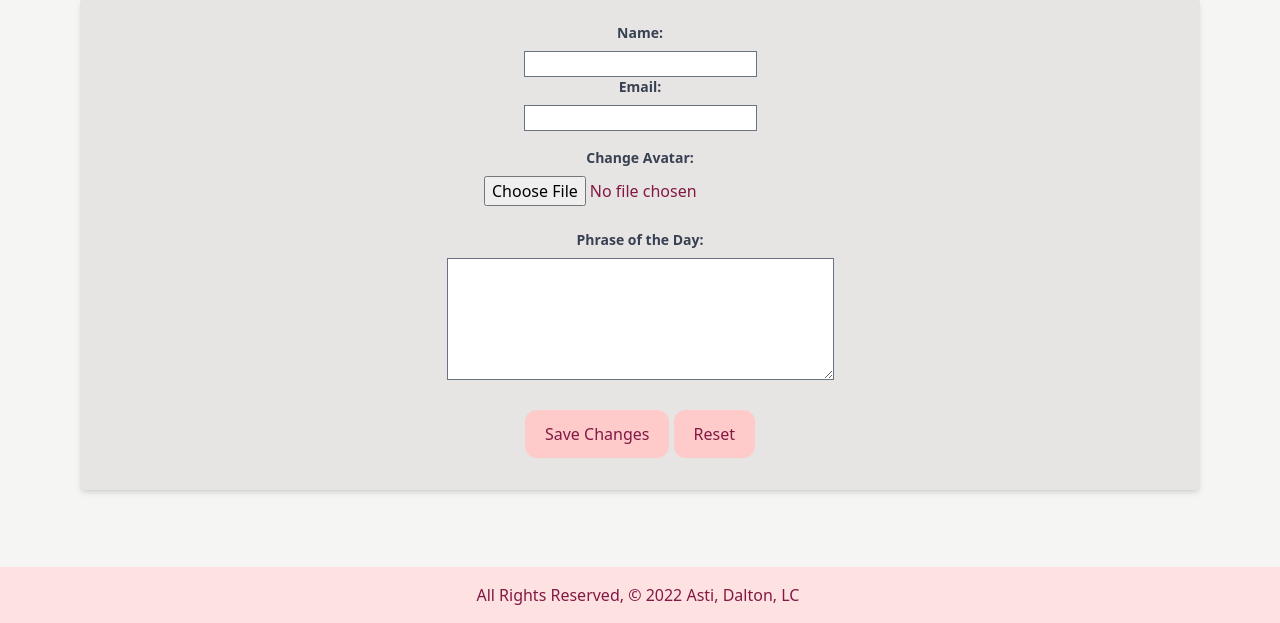
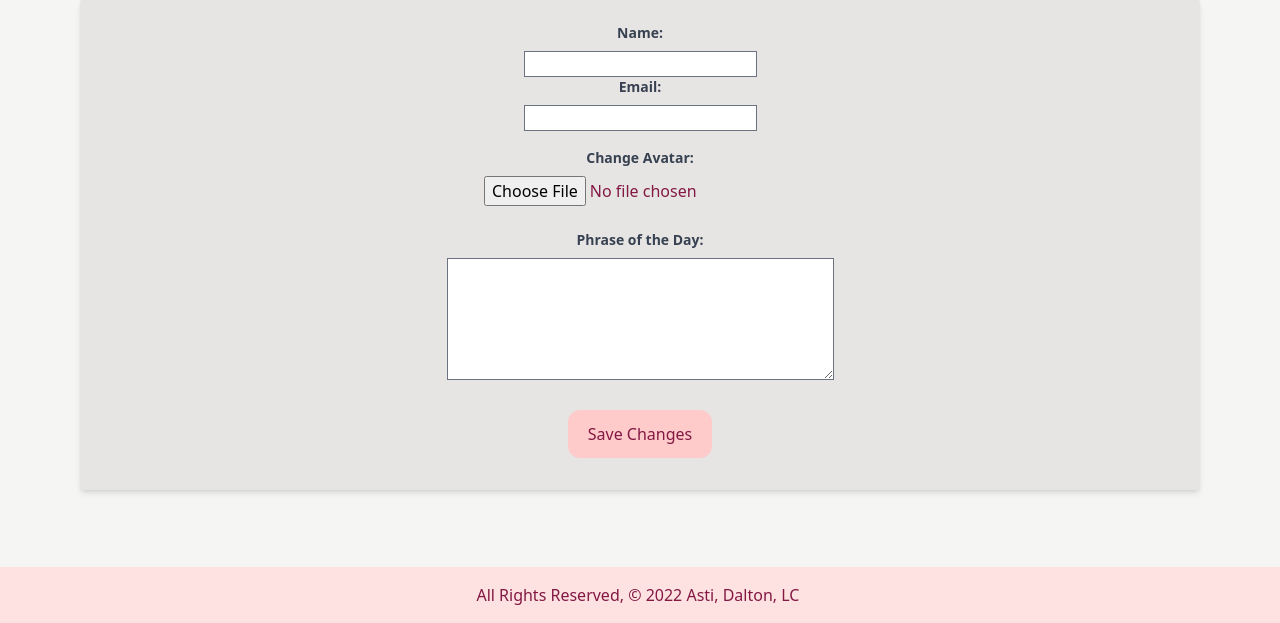
Before and after one commit to AnastasiiaAsti/chalala, a Django app: template main_app/templates/main_app/profile_form.html in a window 1280 px wide. Shown: the part 177-800 px from the top of the page. Run offline with Django 4.2, Linux system fonts and the light colour scheme; the template is opened without the code that fills it: values that come from a table or form of the project are taken from there, others are empty; some libraries are stand-ins or nearby versions.

Commit message:
final touch

```diff
--- a/main_app/templates/main_app/profile_form.html
+++ b/main_app/templates/main_app/profile_form.html
@@ -33,7 +33,6 @@
 
           <br><br>
           <button type="submit" class="px-5 py-3 rounded-xl bg-red-200 hover:bg-red-300">Save Changes</button>
-          <button type="reset" class="px-5 py-3 rounded-xl bg-red-200 hover:bg-red-300">Reset</button>
       </form>
   </div>
 </div>
```
Also changed, not shown: README.md.
